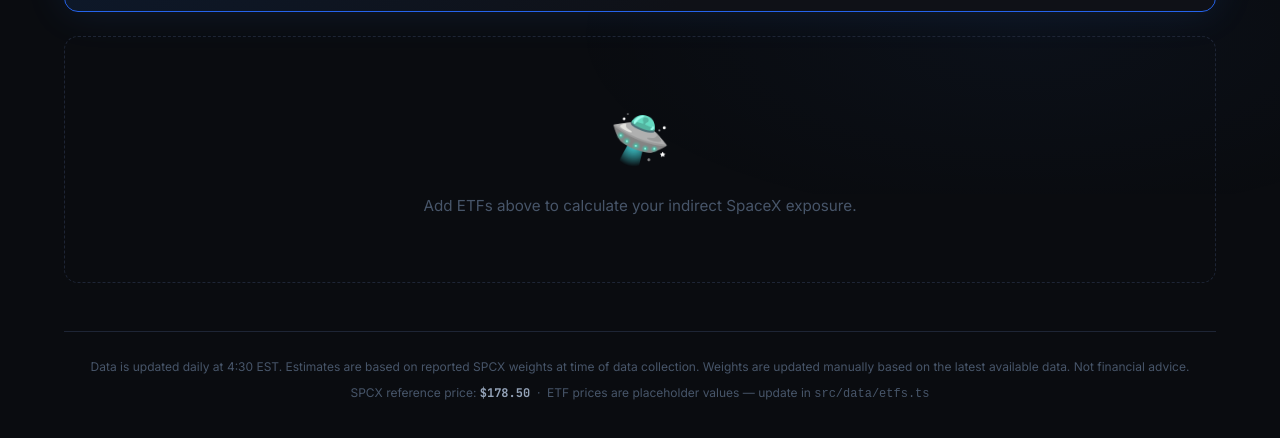
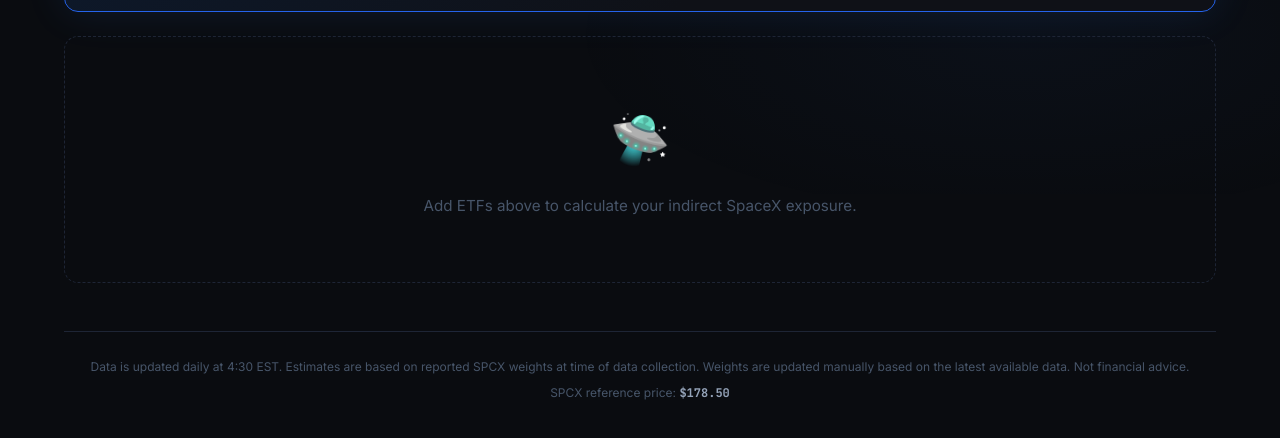
Before and after one commit to EthanMerrill/spcx-calculator, an Astro site: page / in a window 1280 px wide. Shown: the part 606-1044 px from the top of the page. Built offline with nearby package versions, Linux system fonts and the light colour scheme; Astro itself is replaced by a stand-in of ours.

Commit message:
update footnote change header icon

```diff
--- a/src/pages/index.astro
+++ b/src/pages/index.astro
@@ -44,7 +44,6 @@ import { SPCX_PRICE } from '../data/etfs';
         </p>
         <p style="margin-top: 0.25rem;">
           SPCX reference price: <strong style="color: var(--text-secondary); font-family: var(--mono);">${SPCX_PRICE.toFixed(2)}</strong>
-          &nbsp;·&nbsp; ETF prices are placeholder values — update in <code>src/data/etfs.ts</code>
         </p>
       </footer>
     </div>
```
Also changed, not shown: public/favicon.svg.
